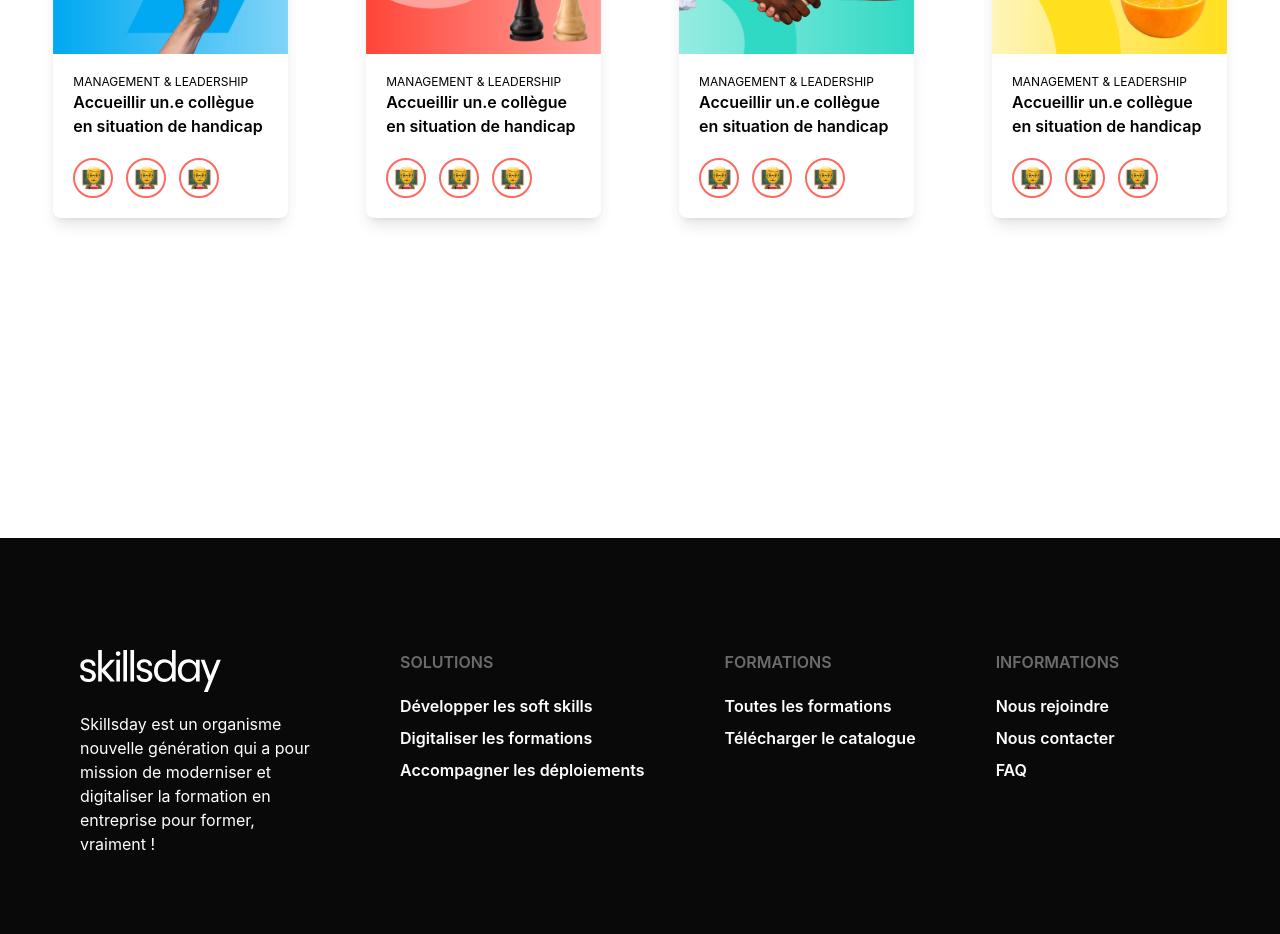
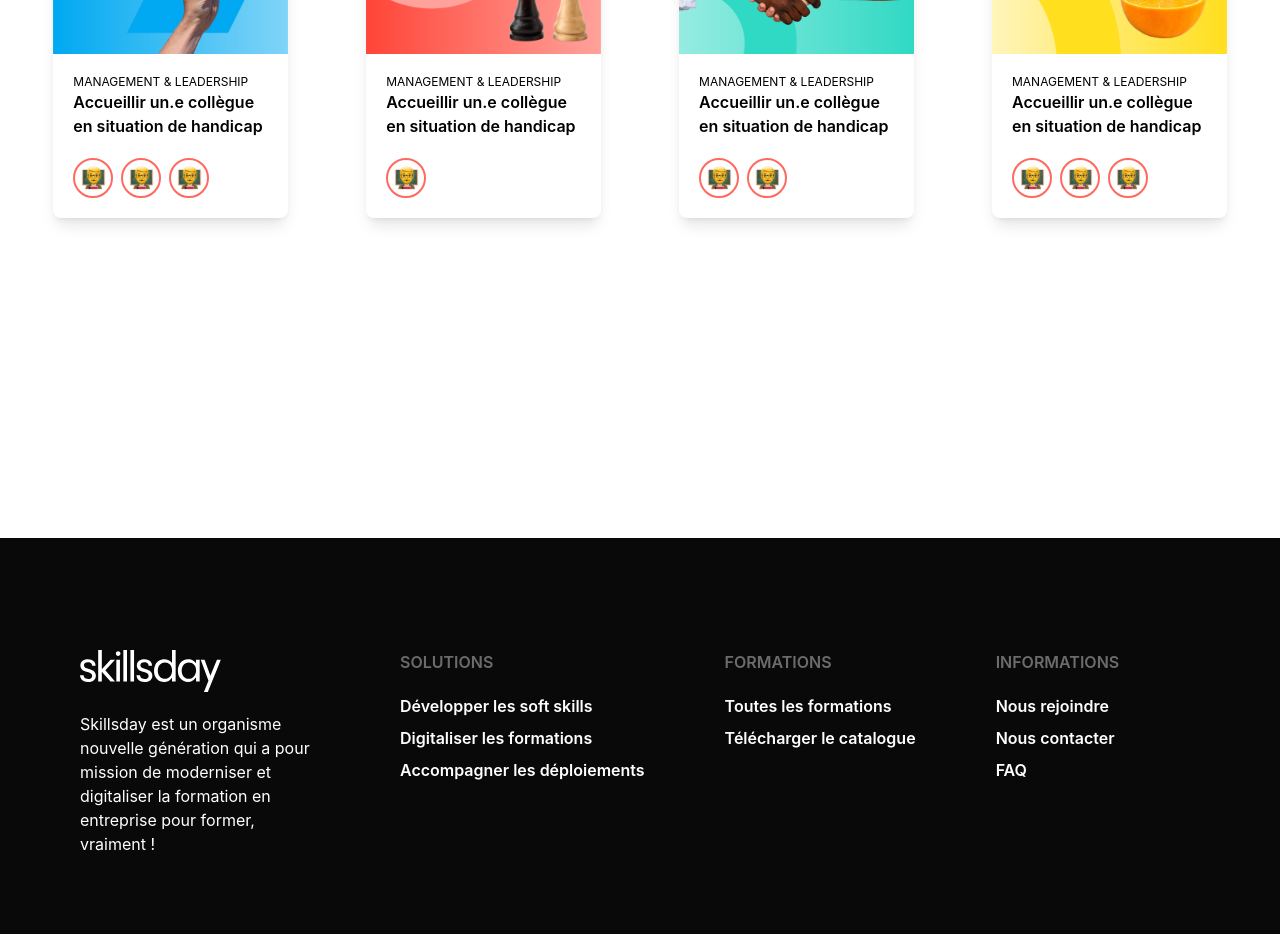
Before and after one commit to IIM-Creative-Technology/framework-front-end-a2dw2-ehrsam_prudhomme, a Vue app: page / in a window 1280 px wide. Shown: the part 840-1774 px from the top of the page. Built offline with nearby package versions, Linux system fonts and the light colour scheme.

Commit message:
:lipstick: added icon  slot

```diff
--- a/src/App.vue
+++ b/src/App.vue
@@ -45,72 +45,43 @@ import icone_card from './components/icone_card.vue';
         <template v-slot:img>
           <img class="w-full" src="../../images/Intersect.jpg" alt="img">
         </template>
+        <template v-slot:icone>
+          <icone_card/>
+          <icone_card/>
+          <icone_card/>
+        </template>
       </Card>
       <Card>
         <template v-slot:img>
           <img class="w-full" src="../../images/Intersect.png" alt="img">
+        </template>
+        <template v-slot:icone>
+          <icone_card/>
         </template>
       </Card>
       <Card>
         <template v-slot:img>
           <img class="w-full" src="../../images/Intersect2.png" alt="img">
         </template>
+        <template v-slot:icone>
+          <icone_card/>
+          <icone_card/>
+        </template>
       </Card>
       <Card>
         <template v-slot:img>
           <img class="w-full" src="../../images/Intersect3.png" alt="img">
         </template>
+        <template v-slot:icone>
+          <icone_card/>
+          <icone_card/>
+          <icone_card/>
+        </template>
       </Card>
     </div>
 
-    <!-- <div class="flex flex-row justify-between">
-      <div  class=" rounded-sm bg-red w-1/5 shadow-lg">
-        <img class="" src="../images/Intersect.jpg" alt="img">
-        <div class="p-5">
-          <p class="uppercase text-xs">Management & Leadership</p>
-          <h4 class="font-semibold">Accueillir un.e collègue en situation de handicap</h4>
-          <div class="flex flex-row w-9/12 justify-between pt-5">
-            <icone_card/>
-            <icone_card/>
-            <icone_card/>
-          </div>
-        </div>
-      </div>
-      <div  class=" rounded-sm bg-red w-1/5 shadow-lg">
-        <img class="" src="../images/Intersect.png" alt="img">
-        <div class="p-5">
-          <p class="uppercase text-xs">Management & Leadership</p>
-          <h4 class="font-semibold">Accueillir un.e collègue en situation de handicap</h4>
-          <div class="flex flex-row w-9/12 justify-between pt-5">
-            <icone_card/>
-          </div>
-        </div>
-      </div>
-      <div  class=" rounded-sm bg-red w-1/5 shadow-lg">
-        <img class="" src="../images/Intersect2.png" alt="img">
-        <div class="p-5">
-          <p class="uppercase text-xs">Management & Leadership</p>
-          <h4 class="font-semibold">Accueillir un.e collègue en situation de handicap</h4>
-          <div class="flex flex-row w-5/12 justify-between pt-5">
-            <icone_card/>
-            <icone_card/>
-          </div>
-        </div>
-      </div>
-      <div  class=" rounded-sm bg-red w-1/5 shadow-lg">
-        <img class="" src="../images/Intersect3.png" alt="img">
-        <div class="p-5">
-          <p class="uppercase text-xs">Management & Leadership</p>
-          <h4 class="font-semibold">Accueillir un.e collègue en situation de handicap</h4>
-          <div class="flex flex-row w-9/12 justify-between pt-5">
-            <icone_card/>
-            <icone_card/>
-            <icone_card/>
-          </div>
-        </div>
-      </div>
-    </div> -->
-    <!-- <test/> -->
+
+
   </main>
   <footer class=" relative w-screen pb-20 flex flex-col bg-font text-white bottom-0 pl-20">
     <div class="flex flex-row mt-28 mb-20">
--- a/src/components/Card.vue
+++ b/src/components/Card.vue
@@ -9,10 +9,8 @@ import icone_card from './icone_card.vue';
     <div class="p-5">
       <p class="uppercase text-xs">Management & Leadership</p>
       <h4 class="font-semibold">Accueillir un.e collègue en situation de handicap</h4>
-      <div class="flex flex-row w-9/12 justify-between pt-5">
-        <icone_card/>
-        <icone_card/>
-        <icone_card/>
+      <div class="flex flex-row w-9/12 justify-left pt-5">
+        <slot name="icone"></slot>
       </div>
     </div>
   </div>
--- a/src/components/icone_card.vue
+++ b/src/components/icone_card.vue
@@ -5,7 +5,7 @@ defineProps(['text'])
 </script>
 
 <template>
-  <div class="rounded-full w-10 h-10 border-2 items-center border-border_icone_card border-solid">
+  <div class="rounded-full w-10 h-10 border-2 items-center border-border_icone_card border-solid mr-2">
     <img class="flex mx-auto" src="../../images/PRÉSENTIEL.svg" alt="img">
   </div>
 </template>
```
